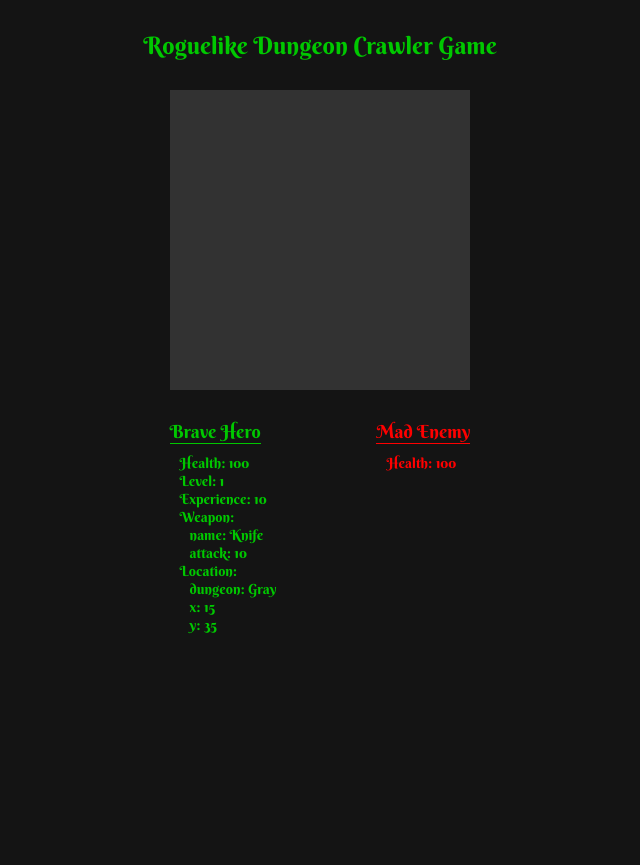
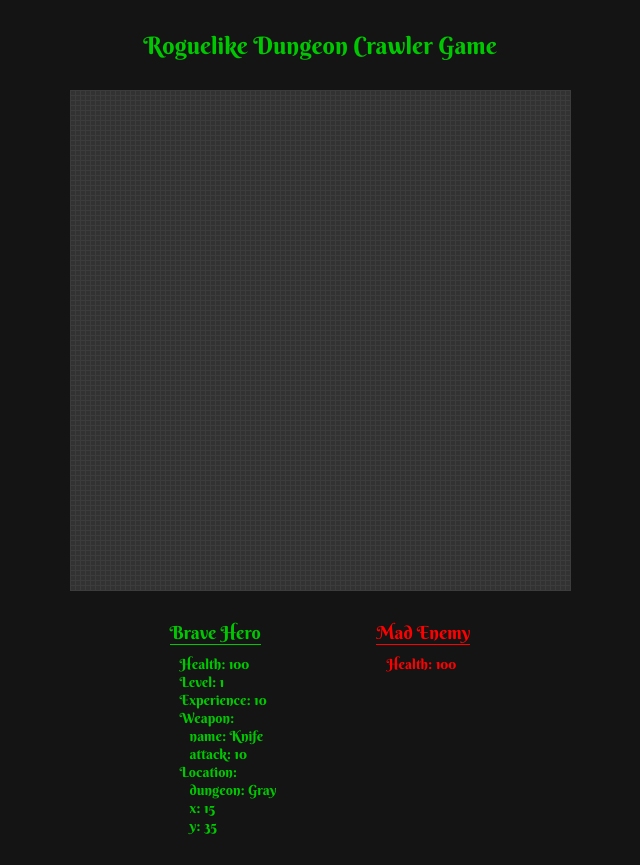
Before and after one commit to khandrym/roguelike-dungeon-crawler-game, a React (Create React App) app: page / in a window 1280 px wide. Shown: the whole page, without its empty margins (320-960 px from the left). Before the commit the page ends 800 px from the top, so only its background shows below. Built offline with nearby package versions, Linux system fonts and the light colour scheme.

Commit message:
Add grid to the map module

```diff
--- a/src/modules/map/components/Map.tsx
+++ b/src/modules/map/components/Map.tsx
@@ -1,7 +1,36 @@
+import * as React from 'react';
 import { styled } from '../../theme';
 
-export default styled.div`
-  width: 300px;
-  height: 300px;
+const Table = styled.table`
+  border-collapse: collapse;
+`;
+
+const TableData = styled.td`
+  width: 5px;
+  height: 5px;
   background-color: ${props => props.theme.colorMap};
+  border-width: 1px;
+  border-style: solid;
+  border-color: rgb(60,60,60);
+  border-collapse: collapse;
 `;
+
+export default () => {
+  const rows = [];
+  for (let i = 0; i < 100; i++) {
+    var cells = [];
+    for (let j = 0; j < 100; j++) {
+      cells[j] = <TableData />;
+    }
+    rows[i] = (
+      <tr>
+        {cells}
+      </tr>
+    );
+  }
+  return (
+    <Table>
+      {rows}
+    </Table>
+  );
+};
```
Also changed, not shown: 1 other file (tests, documents, lock files or other folders).
